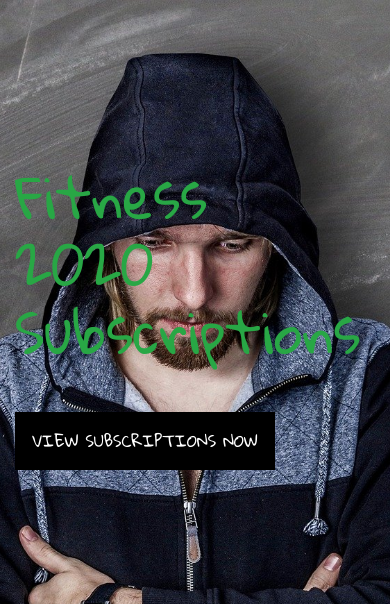
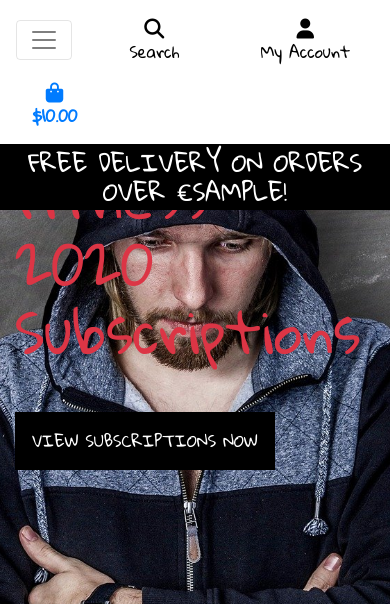
Before and after one commit to Code-Institute-Submissions/ci-milestonefour, a Django app: template home/templates/home/index.html in a window 390 px wide. Shown: the top 604 px of the page. Run offline with Django 3.2, Linux system fonts and the light colour scheme; the template is opened without the code that fills it: most values are stand-ins (such as "Sample title", 1, 10 or a date in 2020); some libraries are stand-ins or nearby versions.

Commit message:
Added mobile header and main nav CI code with modifications

```diff
--- a/home/templates/home/index.html
+++ b/home/templates/home/index.html
@@ -13,7 +13,7 @@
     <div class="container h-100">
         <div class="row h-100">
             <div class="col-7 col-md-6 my-auto">
-                <h1 class="display-4 text-success">Fitness 2020 Subscriptions</h1>
+                <h1 class="display-4 text-danger">Fitness 2020 Subscriptions</h1>
                 <div class="my-5">
                     <h4>
                         <a href="" class="view-now-button btn btn-lrg rounded-0 text-uppercase py-3">
--- a/static/css/base.css
+++ b/static/css/base.css
@@ -56,6 +56,9 @@ body {
     border: 1px solid black !important;
 }
 
+.bg-black {
+    background: #000 !important;
+}
 /* -------------------------------- Media Queries */
 
 /* Slightly larger container on xl screens */
--- a/templates/base.html
+++ b/templates/base.html
@@ -36,7 +36,7 @@
 
   </head>
   <body>
-        <header class="container-fluid fixed-top"></header>
+        <header class="container-fluid fixed-top">
             <div id="topnav" class="row bg-white pt-lg-2 d-none d-lg-flex">
                 <div class="col-12 col-lg-4 my-auto py-1 py-lg-0 text-center text-lg-left">
                     <a href="{% url 'home' %}" class="nav-link main-logo-link">
@@ -96,6 +96,23 @@
                 </ul>
             </div>
         </div>
+        <div class="row bg-white">
+            <nav class="navbar navbar-expand-lg navbar-light w-100">
+                <button class="navbar-toggler" type="button" data-toggle="collapse" data-target="#main-nav" aria-controls="main-nav" aria-expanded="false" aria-label="Toggle navigation">
+                    <span class="navbar-toggler-icon"></span>
+                </button>
+                {% include 'includes/mobile_top_header.html' %}
+                {% include 'includes/main_nav.html' %}
+            </nav>
+        </div>
+        <div id="delivery-banner" class="row text-center">
+            <div class="col bg-black text-white">
+                <h4 class="logo-font my-1">Free delivery on orders over €{{ free_shipping_threshold }}!</h4>
+            </div>
+        </div>
+    </header>
+
+
 
         {% if messages %}
             <div class="messages-container"></div>
--- /dev/null
+++ b/templates/includes/main_nav.html
@@ -0,0 +1,52 @@
+<div class="collapse navbar-collapse" id="main-nav">
+    <ul class="navbar-nav w-auto mx-auto">
+        <li class="nav-item dropdown">
+            <a class="logo-font font-weight-bold nav-link text-black mr-5" href="#" id="all-products-link" data-toggle="dropdown" aria-haspopup="true" aria-expanded="false">
+                All Products
+            </a>
+            <div class="dropdown-menu border-0" aria-labelledby="all-products-link">
+                <a href="" class="dropdown-item">By Price</a>
+                <a href="" class="dropdown-item ">By Rating</a>
+                <a href="" class="dropdown-item ">By Category</a>
+                <a href="" class="dropdown-item">All Products</a>
+            </div>
+        </li>
+
+        <li class="nav-item dropdown">
+            <a class="logo-font font-weight-bold nav-link text-black mr-5" href="#" id="pt-session-link" data-toggle="dropdown" aria-haspopup="true" aria-expanded="false">
+                Personal Training
+            </a>
+            <div class="dropdown-menu border-0" aria-labelledby="pt-session-link">
+                <a href="" class="dropdown-item">PT Session &amp; Gym Session</a>
+                <a href="" class="dropdown-item">PT Session 1</a>
+                <a href="" class="dropdown-item">PT Session 2</a>
+                <a href="" class="dropdown-item">PT Session 3</a>
+                <a href="" class="dropdown-item">Gym Session</a>
+            </div>
+        </li>
+
+        <li class="nav-item dropdown">
+            <a class="logo-font font-weight-bold nav-link text-black mr-5" href="#" id="clothing-link" data-toggle="dropdown" aria-haspopup="true" aria-expanded="false">
+                Homeware
+            </a>
+            <div class="dropdown-menu border-0" aria-labelledby="clothing-link">
+                <a href="" class="dropdown-item">Activewear &amp; Essentials</a>
+                <a href="" class="dropdown-item">Tops</a>
+                <a href="" class="dropdown-item">Shorts</a>
+                <a href="" class="dropdown-item">All Clothing</a>
+            </div>
+        </li>
+
+        <li class="nav-item dropdown">
+            <a class="logo-font font-weight-bold nav-link text-black" href="#" id="specials-link" data-toggle="dropdown" aria-haspopup="true" aria-expanded="false">
+                Special Offers
+            </a>
+            <div class="dropdown-menu border-0" aria-labelledby="specials-link">
+                <a href="" class="dropdown-item">New Arrivals</a>
+                <a href="" class="dropdown-item">Deals</a>
+                <a href="" class="dropdown-item">Clearance</a>
+                <a href="" class="dropdown-item">All Specials</a>
+            </div>
+        </li>
+    </ul>
+</div>
--- /dev/null
+++ b/templates/includes/mobile_top_header.html
@@ -0,0 +1,56 @@
+<li class="list-inline-item">
+    <a class="text-black nav-link d-block d-lg-none" href="#" id="mobile-search" data-toggle="dropdown" aria-haspopup="true" aria-expanded="false">
+        <div class="text-center">
+            <div><i class="fas fa-search fa-lg"></i></div>
+            <p class="my-0">Search</p>
+        </div>
+    </a>
+    <div class="dropdown-menu border-0 w-100 p-3 rounded-0 my-0" aria-labelledby="mobile-search">
+        <form class="form" method="GET" action="">
+            <div class="input-group w-100">
+                <input class="form-control border border-black rounded-0" type="text" name="q" placeholder="Search our site">
+                <div class="input-group-append">
+                    <button class="form-control form-control btn btn-black border border-black rounded-0" type="submit">
+                        <span class="icon">
+                            <i class="fas fa-search"></i>
+                        </span>
+                    </button>
+                </div>
+            </div>
+        </form>
+    </div>
+</li>
+<li class="list-inline-item dropdown">
+    <a class="text-black nav-link d-block d-lg-none" href="#" id="user-options" data-toggle="dropdown" aria-haspopup="true" aria-expanded="false">
+        <div class="text-center">
+            <div><i class="fas fa-user fa-lg"></i></div>
+            <p class="my-0">My Account</p>
+        </div>
+    </a>
+    <div class="dropdown-menu border-0" aria-labelledby="user-options">
+        {% if request.user.is_authenticated %}
+            {% if request.user.is_superuser %}
+                <a href="{% url 'account_logout' %}" class="dropdown-item">Product Management</a>
+            {% endif %}
+            <a href="" class="dropdown-item">My Profile</a>
+            <a href="{% url 'account_logout' %}" class="dropdown-item">Logout</a>
+        {% else %}
+            <a href="{% url 'account_signup' %}" class="dropdown-item">Register</a>
+            <a href="{% url 'account_login' %}" class="dropdown-item">Login</a>
+        {% endif %}
+    </div>
+</li>
+<li class="list-inline-item">
+    <a class="{% if grand_total %}text-primary font-weight-bold{% else %}text-black{% endif %} nav-link d-block d-lg-none" href="">
+        <div class="text-center">
+            <div><i class="fas fa-shopping-bag fa-lg"></i></div>
+            <p class="my-0">
+                {% if grand_total %}
+                    ${{ grand_total|floatformat:2 }}
+                {% else %}
+                    $0.00
+                {% endif %}
+            </p>
+        </div>
+    </a>
+</li>
```
